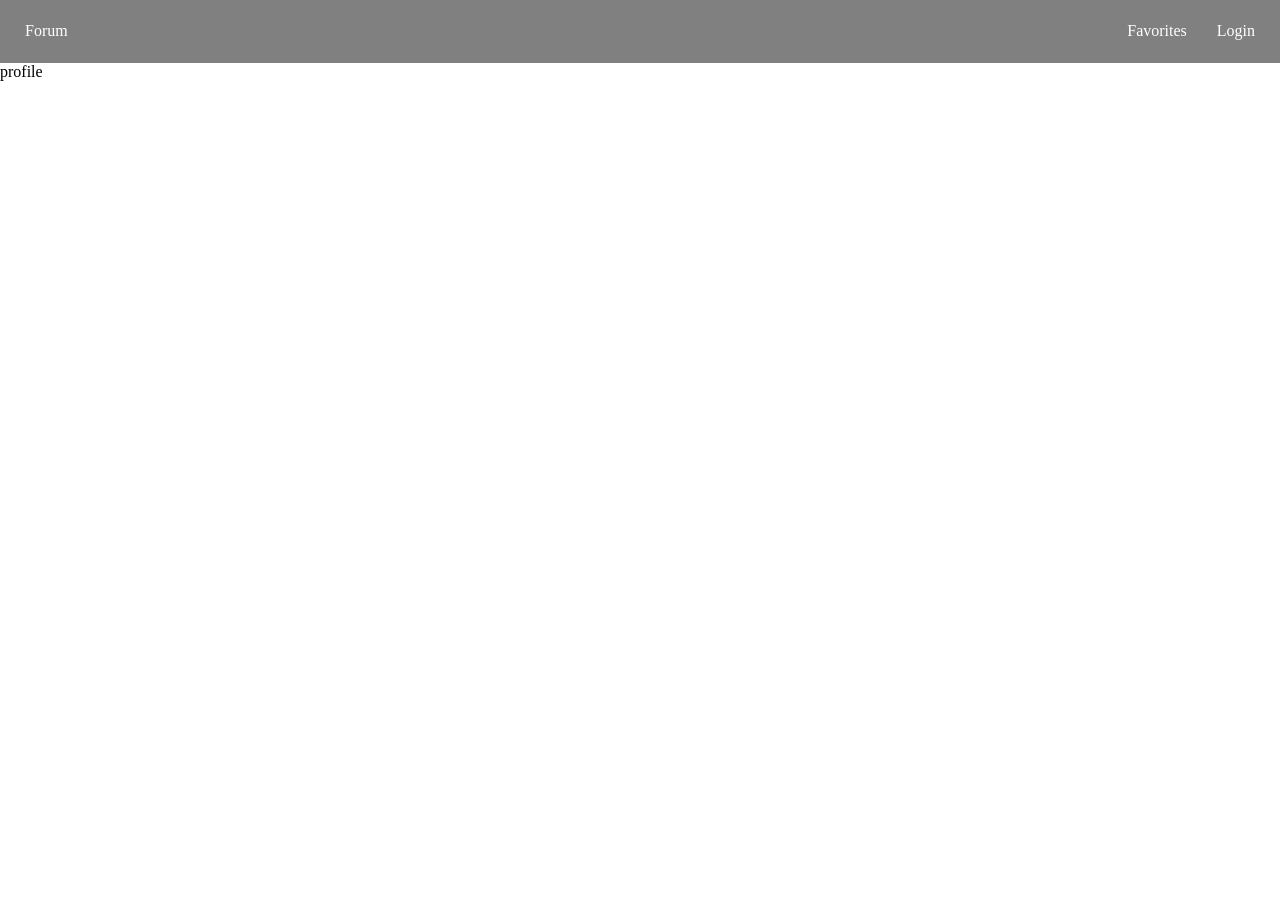
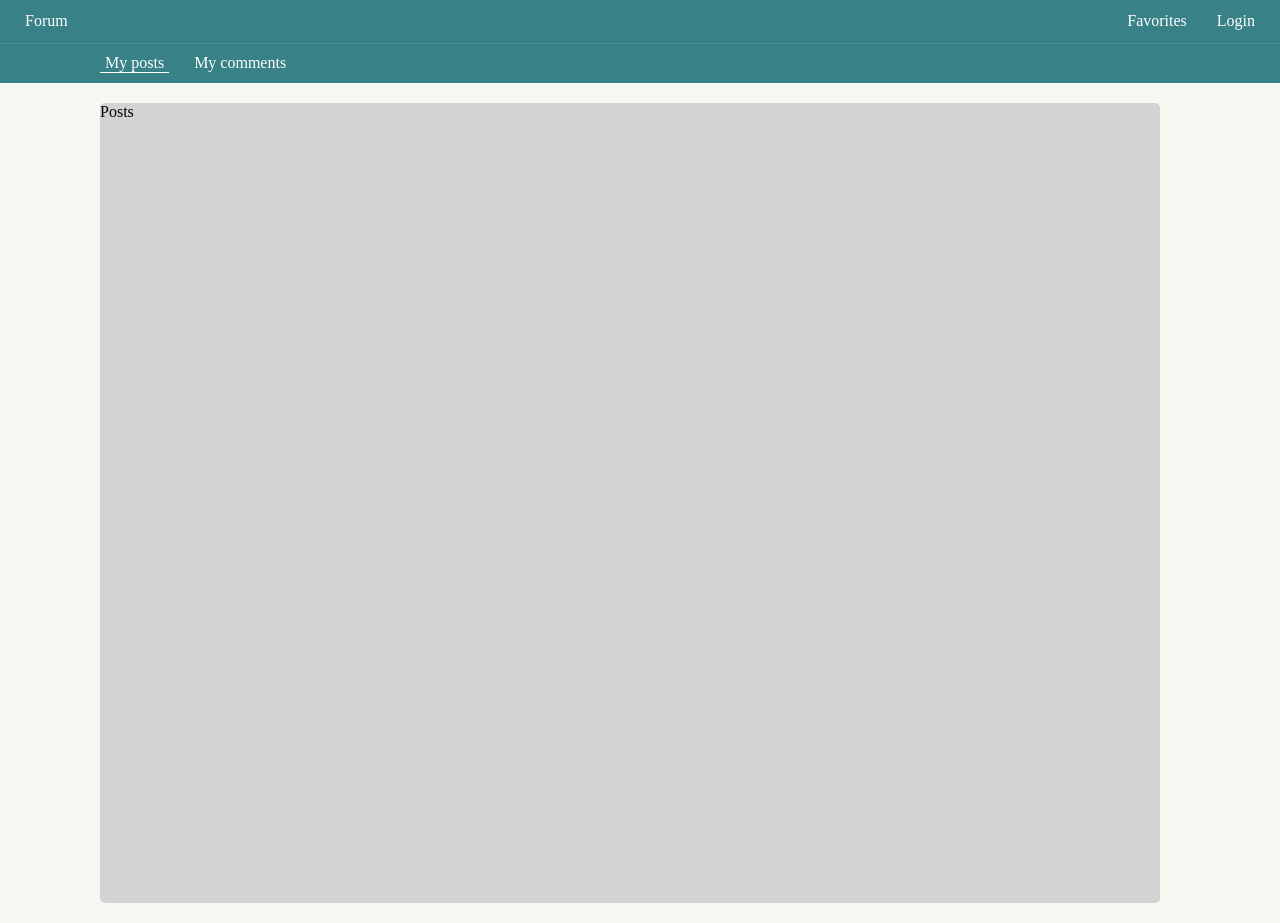
Before and after one commit to MrSimonk1/Forum_Front, a React (Create React App) app: page /profile in a window 1280 px wide. Before the commit the page ends 800 px from the top, so only its background shows below. Built offline with nearby package versions, Linux system fonts and the light colour scheme; no server answers.

Commit message:
started profile page, edited style

```diff
--- /dev/null
+++ b/src/components/profileComp/MyCommentsComp.js
@@ -0,0 +1,12 @@
+import React from 'react';
+import styles from "./ProfileStyle.module.css";
+
+const MyCommentsComp = () => {
+    return (
+        <div className={styles.my_comments}>
+            Comments
+        </div>
+    );
+};
+
+export default MyCommentsComp;
--- /dev/null
+++ b/src/components/profileComp/MyForumsComp.js
@@ -0,0 +1,12 @@
+import React from 'react';
+import styles from "./ProfileStyle.module.css";
+
+const MyForumsComp = () => {
+    return (
+        <div className={styles.my_posts}>
+            Posts
+        </div>
+    );
+};
+
+export default MyForumsComp;
--- a/src/components/profileComp/ProfileComp.js
+++ b/src/components/profileComp/ProfileComp.js
@@ -1,9 +1,21 @@
-import React from 'react';
+import React, {useState} from 'react';
+import ProfileInfoComp from "./ProfileInfoComp";
+import ProfileToolbarComp from "./ProfileToolbarComp";
+import MyForumsComp from "./MyForumsComp";
+import MyCommentsComp from "./MyCommentsComp";
+import styles from "./ProfileStyle.module.css";
 
 const ProfileComp = () => {
+
+    const [selected, setSelected] = useState(0);
+
     return (
         <div>
-            profile
+            <ProfileToolbarComp selected={selected} setSelected={setSelected}/>
+            <div className={styles.profile_bg}>
+                {selected === 0 ? <MyForumsComp/> : <MyCommentsComp/> }
+                <ProfileInfoComp/>
+            </div>
         </div>
     );
 };
--- /dev/null
+++ b/src/components/profileComp/ProfileInfoComp.js
@@ -0,0 +1,35 @@
+import React, {useState} from 'react';
+import {useEffect} from "react";
+import http from "../../plugins/http";
+import styles from "./ProfileStyle.module.css";
+
+const ProfileInfoComp = () => {
+
+    const [user, setUser] = useState(null);
+
+    useEffect(() => {
+        http.get("userProfileInfo")
+            .then((res) => {
+                setUser(res.user);
+            })
+    }, [])
+
+    return (
+        <div>
+            {user &&
+            <div className={styles.userInfo}>
+                <img className={styles.userImage} src={user.image} alt=""/>
+                <h2>{user.username}</h2>
+                <button className={styles.edit_btn}>Edit profile</button>
+                <div className={styles.stats}>
+                    <div>Created: date</div>
+                    <div>Total topics: 0</div>
+                    <div>Total replies: 0</div>
+                </div>
+                <button className={styles.create_btn}>Create topic</button>
+            </div>}
+        </div>
+    );
+};
+
+export default ProfileInfoComp;
--- /dev/null
+++ b/src/components/profileComp/ProfileStyle.module.css
@@ -0,0 +1,87 @@
+.profile_bg {
+    height: 100vh;
+    background-color: rgb(247,247,242);
+    padding: 20px 100px;
+
+    display: flex;
+    gap: 20px;
+}
+
+.toolbar {
+    background-color: rgb(56,129,134);
+    border-top: 1px solid rgba(218, 218, 218, 0.15);
+    padding: 10px 100px;
+    display: flex;
+    gap: 20px;
+    color: white;
+}
+
+.toolbar div {
+    cursor: pointer;
+    padding: 0 5px;
+    transition: 0.2s;
+}
+
+.toolbar div:hover {
+    border-bottom: 1px solid white;
+    transition: 0.2s;
+}
+
+.selected {
+    border-bottom: 1px solid white;
+}
+
+.my_posts {
+    background-color: lightgrey;
+    border-radius: 5px;
+    width: 100%;
+}
+
+.my_comments {
+    background-color: lightgrey;
+    border-radius: 5px;
+    width: 100%;
+}
+
+.userInfo {
+    background-color: lightgrey;
+    width: 200px;
+    padding: 20px;
+    border-radius: 5px;
+
+    display: flex;
+    flex-direction: column;
+    align-items: center;
+}
+
+.stats {
+    margin: 10px 0;
+
+    display: flex;
+    flex-direction: column;
+    gap: 3px;
+}
+
+.userImage {
+    width: 150px;
+}
+
+.edit_btn {
+    width: 100%;
+    border: none;
+    padding: 5px 0;
+    border-radius: 10px;
+    cursor: pointer;
+    background-color: rgb(56,129,134);
+    transition: 0.2s;
+}
+
+.create_btn {
+    width: 100%;
+    border: none;
+    padding: 5px 0;
+    border-radius: 10px;
+    cursor: pointer;
+    background-color: rgb(56,129,134);
+    transition: 0.2s;
+}
--- /dev/null
+++ b/src/components/profileComp/ProfileToolbarComp.js
@@ -0,0 +1,14 @@
+import React from 'react';
+import styles from "./ProfileStyle.module.css";
+
+const ProfileToolbarComp = ({selected, setSelected}) => {
+
+    return (
+        <div className={styles.toolbar}>
+            <div className={selected === 0 && `${styles.selected}`} onClick={() => setSelected(0)}>My posts</div>
+            <div className={selected === 1 && `${styles.selected}`} onClick={() => setSelected(1)}>My comments</div>
+        </div>
+    );
+};
+
+export default ProfileToolbarComp;
--- a/src/components/toolbarComp/toolbarCSS.css
+++ b/src/components/toolbarComp/toolbarCSS.css
@@ -1,7 +1,7 @@
 .toolbar {
-    background-color: gray;
+    background-color: rgb(56,129,134);
     color: white;
-    padding: 20px;
+    padding: 10px 20px;
 
     display: flex;
     justify-content: space-between;
@@ -10,7 +10,7 @@
 .toolbar-right {
     cursor: pointer;
     padding: 2px 5px;
-    border-bottom: 1px solid gray;
+    border-bottom: 1px solid rgb(56,129,134);
     transition: 0.2s;
 }
 
@@ -27,7 +27,7 @@
 .toolbar-left > div {
     cursor: pointer;
     padding: 2px 5px;
-    border-bottom: 1px solid gray;
+    border-bottom: 1px solid rgb(56,129,134);
 }
 
 .toolbar-left > div:hover {
```
Also changed, not shown: src/components/profileComp/profileCSS.css (deleted).
